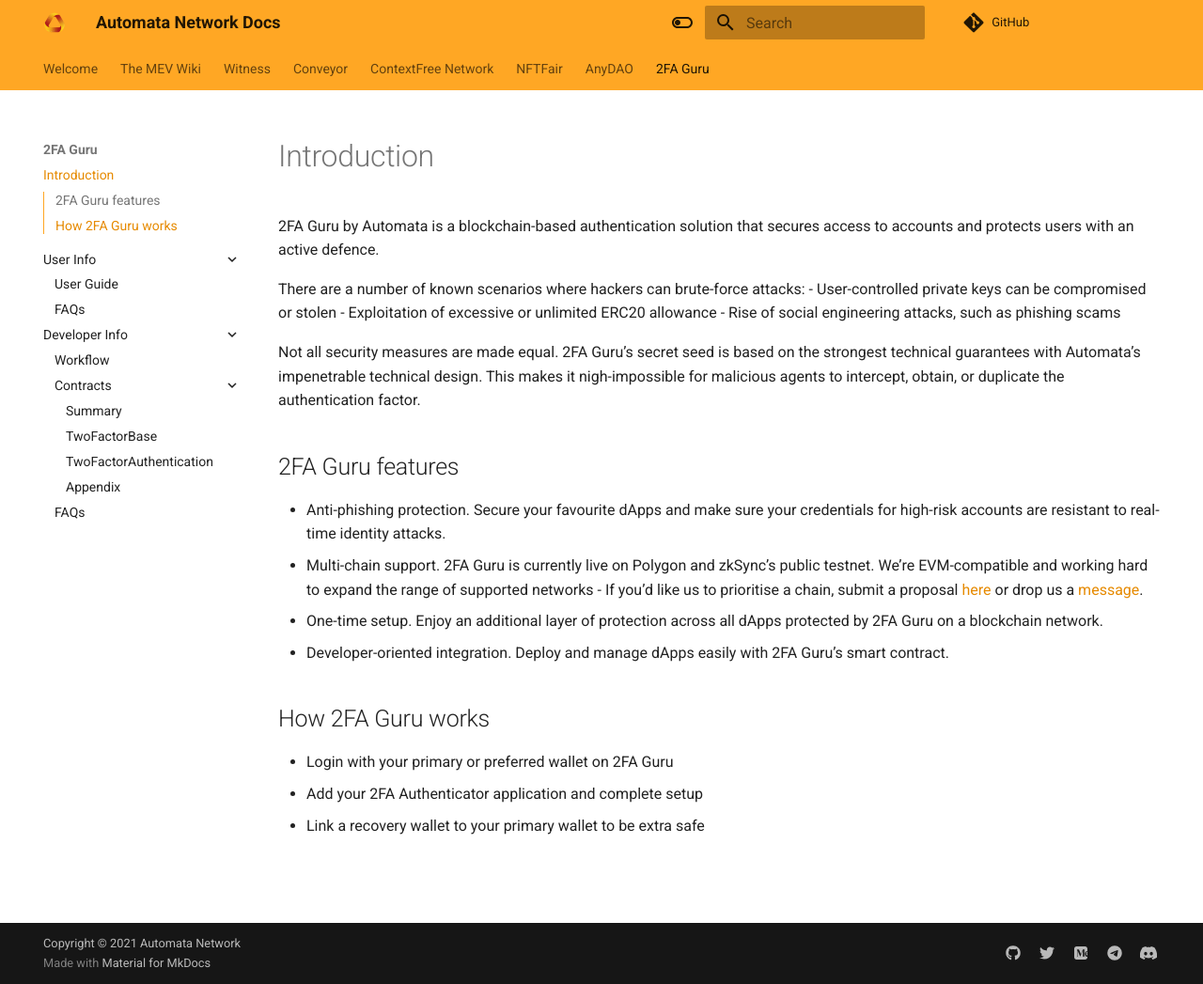
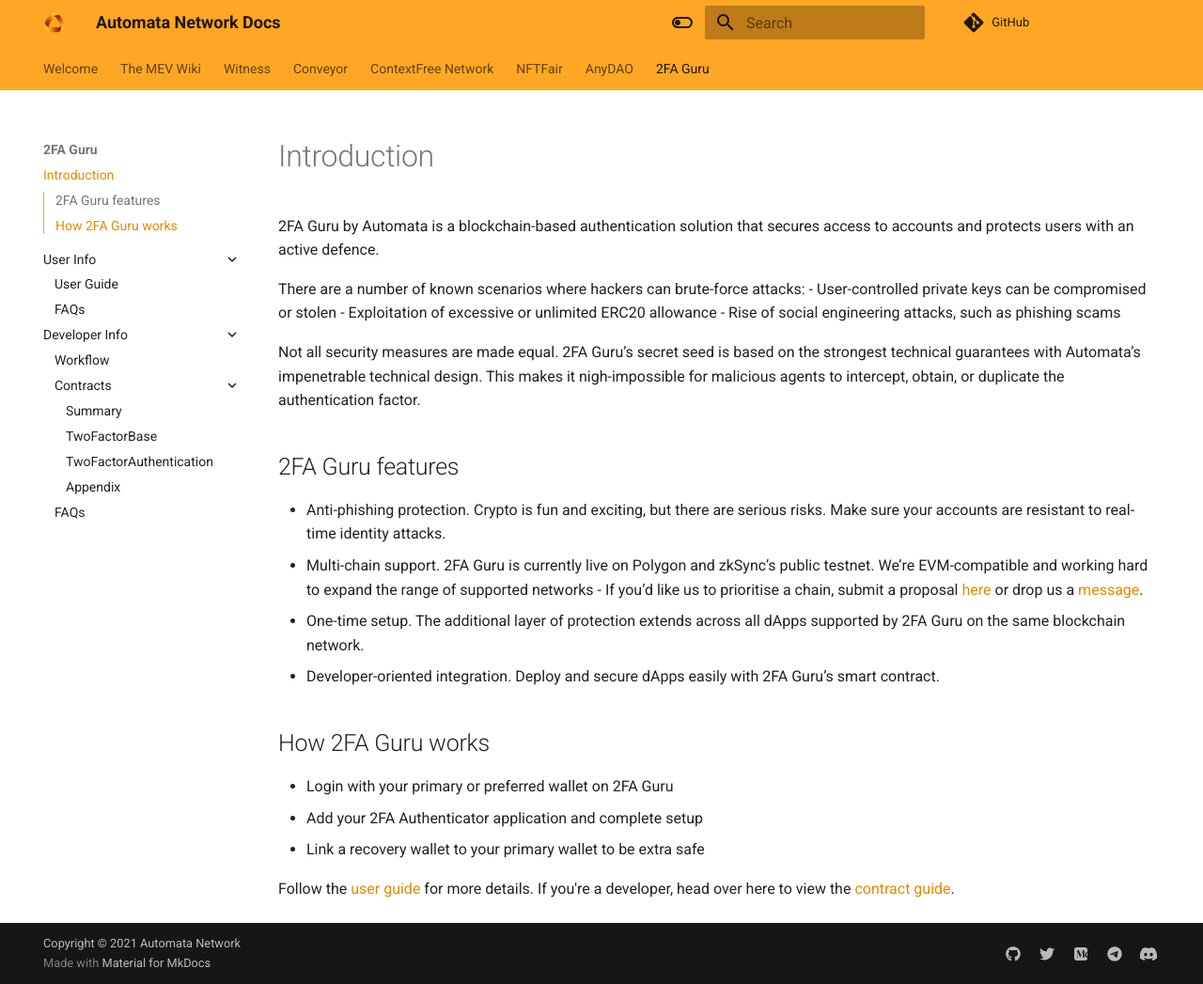
Before and after one commit to automata-network/docs, an MkDocs documentation site: the page built from docs/2fa/introduction.md, in a window 1280 px wide and 1047 px high. Shown: the whole window at 94% size. Built offline with MkDocs 1.6.1 and Material for MkDocs 9.7.7, drawn with Linux system fonts in a browser that asks for light colours; nearby versions of some CDN libraries; comment, search, counter and statistics services are not loaded.

Commit message:
Update introduction.md

```diff
--- a/docs/2fa/introduction.md
+++ b/docs/2fa/introduction.md
@@ -9,13 +9,15 @@
 Not all security measures are made equal. 2FA Guru’s secret seed is based on the strongest technical guarantees with Automata’s impenetrable technical design. This makes it nigh-impossible for malicious agents to intercept, obtain, or duplicate the authentication factor.
 
 ## 2FA Guru features
-- Anti-phishing protection. Secure your favourite dApps and make sure your credentials for high-risk accounts are resistant to real-time identity attacks.
+- Anti-phishing protection. Crypto is fun and exciting, but there are serious risks. Make sure your accounts are resistant to real-time identity attacks.
 - Multi-chain support. 2FA Guru is currently live on Polygon and zkSync’s public testnet. We’re EVM-compatible and working hard to expand the range of supported networks - If you’d like us to prioritise a chain, submit a proposal [here](https://forms.gle/xnwQZepySGiEyyNy9) or drop us a [message](mailto:2fa.guru@ata.network).
-- One-time setup. Enjoy an additional layer of protection across all dApps protected by 2FA Guru on a blockchain network.
-- Developer-oriented integration. Deploy and manage dApps easily with 2FA Guru’s smart contract.
+- One-time setup. The additional layer of protection extends across all dApps supported by 2FA Guru on the same blockchain network.
+- Developer-oriented integration. Deploy and secure dApps easily with 2FA Guru’s smart contract.
 
 ## How 2FA Guru works
 
 - Login with your primary or preferred wallet on 2FA Guru
 - Add your 2FA Authenticator application and complete setup
 - Link a recovery wallet to your primary wallet to be extra safe
+
+Follow the [user guide](https://purple-desert-0fb5d1500-86.eastasia.azurestaticapps.net/2fa/users/guide/) for more details. If you're a developer, head over here to view the [contract guide](https://purple-desert-0fb5d1500-86.eastasia.azurestaticapps.net/2fa/contracts/summary/).
```
